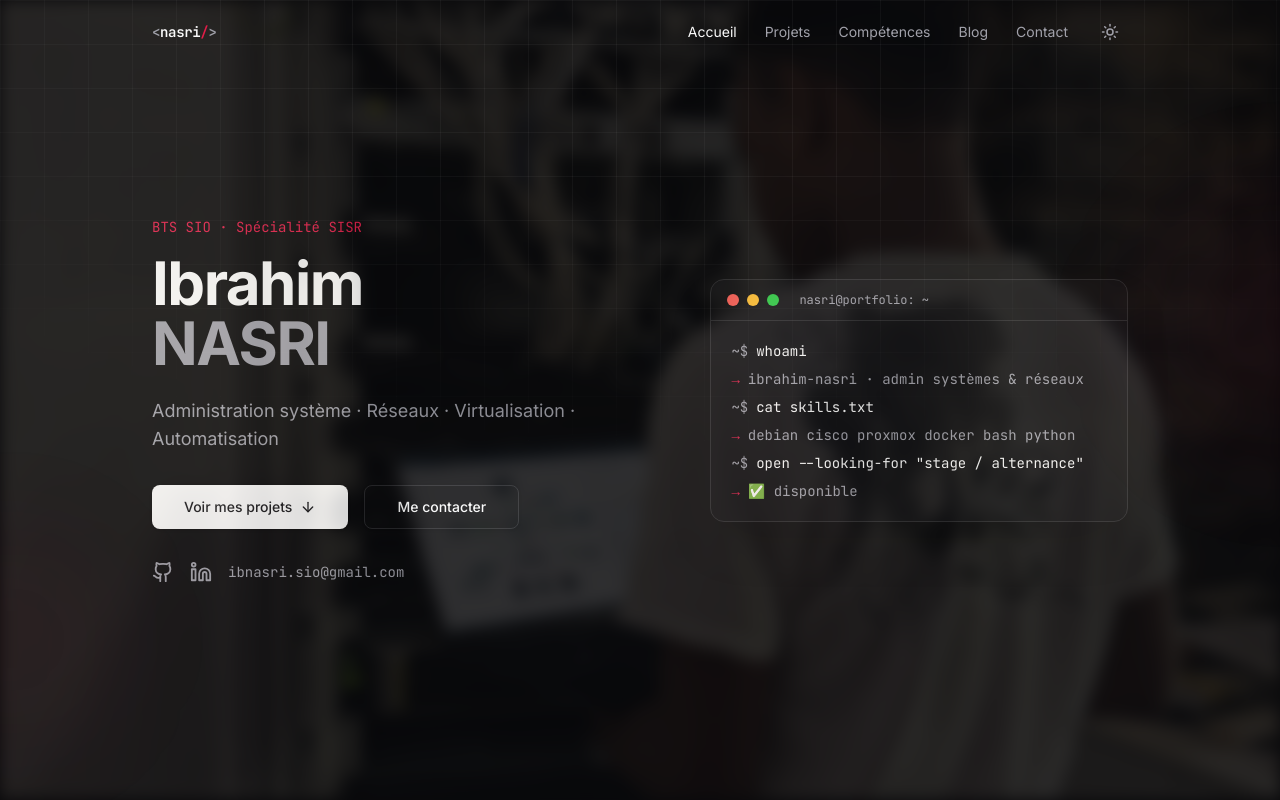
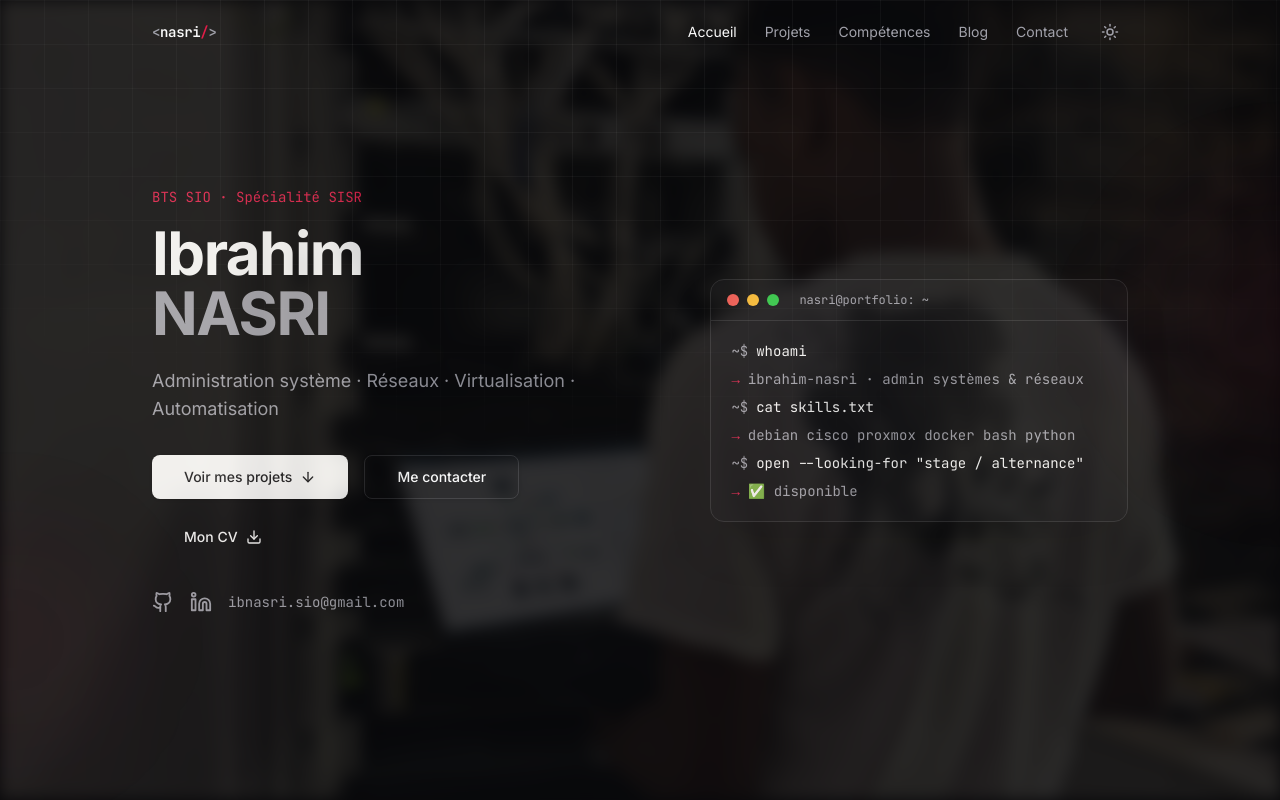
Before and after one commit to ibnasriprojet-alt/folio-nsr, a React (Vite) app: page / in a window 1280 px wide. Shown: the top 800 px of the page. Built offline with nearby package versions, Linux system fonts and the light colour scheme.

Commit message:
feat: add CV download button in hero

```diff
--- a/src/components/Hero.tsx
+++ b/src/components/Hero.tsx
@@ -1,5 +1,5 @@
 import { motion, useScroll, useTransform, useReducedMotion } from 'framer-motion'
-import { ArrowDown, Github, Linkedin } from 'lucide-react'
+import { ArrowDown, Download, Github, Linkedin } from 'lucide-react'
 
 import { Button } from '@/components/ui/button'
 import { profile } from '@/lib/data'
@@ -100,6 +100,11 @@ export function Hero() {
             <Button asChild variant="outline" size="lg">
               <a href="#contact">Me contacter</a>
             </Button>
+            <Button asChild variant="ghost" size="lg">
+              <a href="/CV_Nasri.pdf" download>
+                Mon CV <Download size={16} />
+              </a>
+            </Button>
           </motion.div>
 
           <motion.div
```
Also changed, not shown: 1 other file (tests, documents, lock files or other folders).
